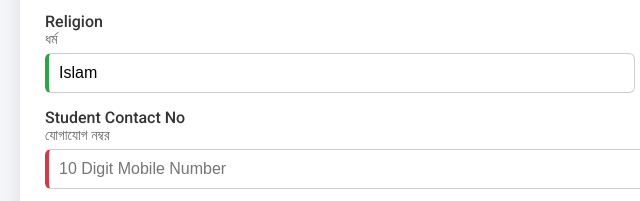
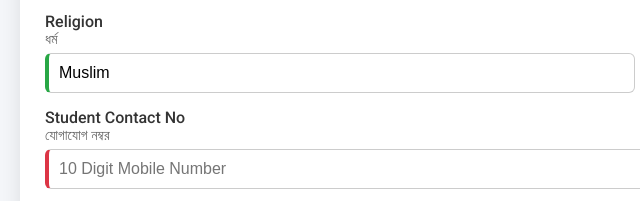
Before and after one commit to ali112-dotcom/araf, a plain HTML site: page index.html in a window 1280 px wide. Shown: the part 1459-1660 px from the top of the page, 0-640 px from the left. Drawn offline with Linux system fonts and the light colour scheme; a web font is replaced by a local one.

Commit message:
Change religion input value from 'Islam' to 'Muslim'

```diff
--- a/index.html
+++ b/index.html
@@ -144,7 +144,7 @@
                 <div style="display: flex; gap: 10px;">
                     <div style="flex: 1;">
                         <label>Religion <span class="bengali">ধর্ম</span></label>
-                        <input type="text" name="religion" id="p_rel" value="Islam" required oninput="validateStep()">
+                        <input type="text" name="religion" id="p_rel" value="Muslim" required oninput="validateStep()">
                     </div>
                     <div style="flex: 1;">
                         <label>Mother Tongue <span class="bengali">মাতৃভাষা</span></label>
```
